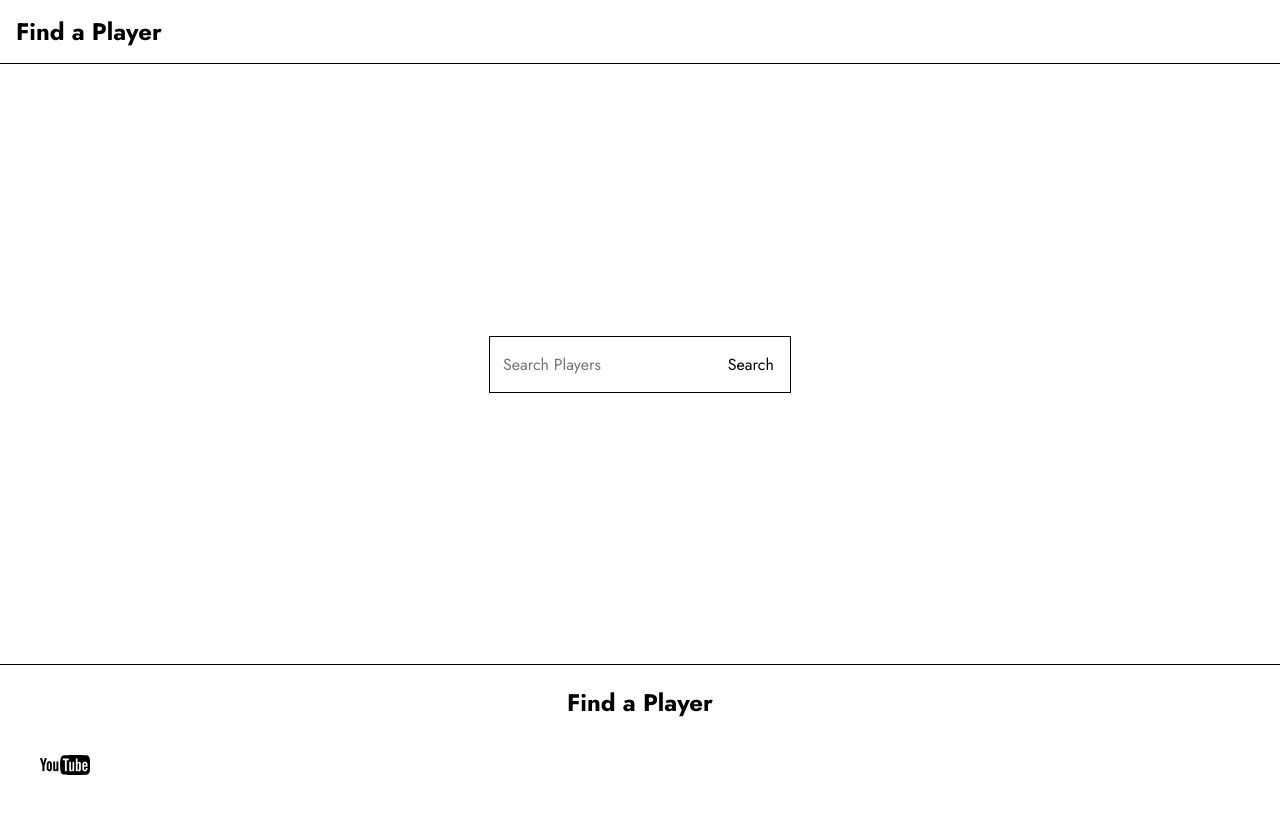
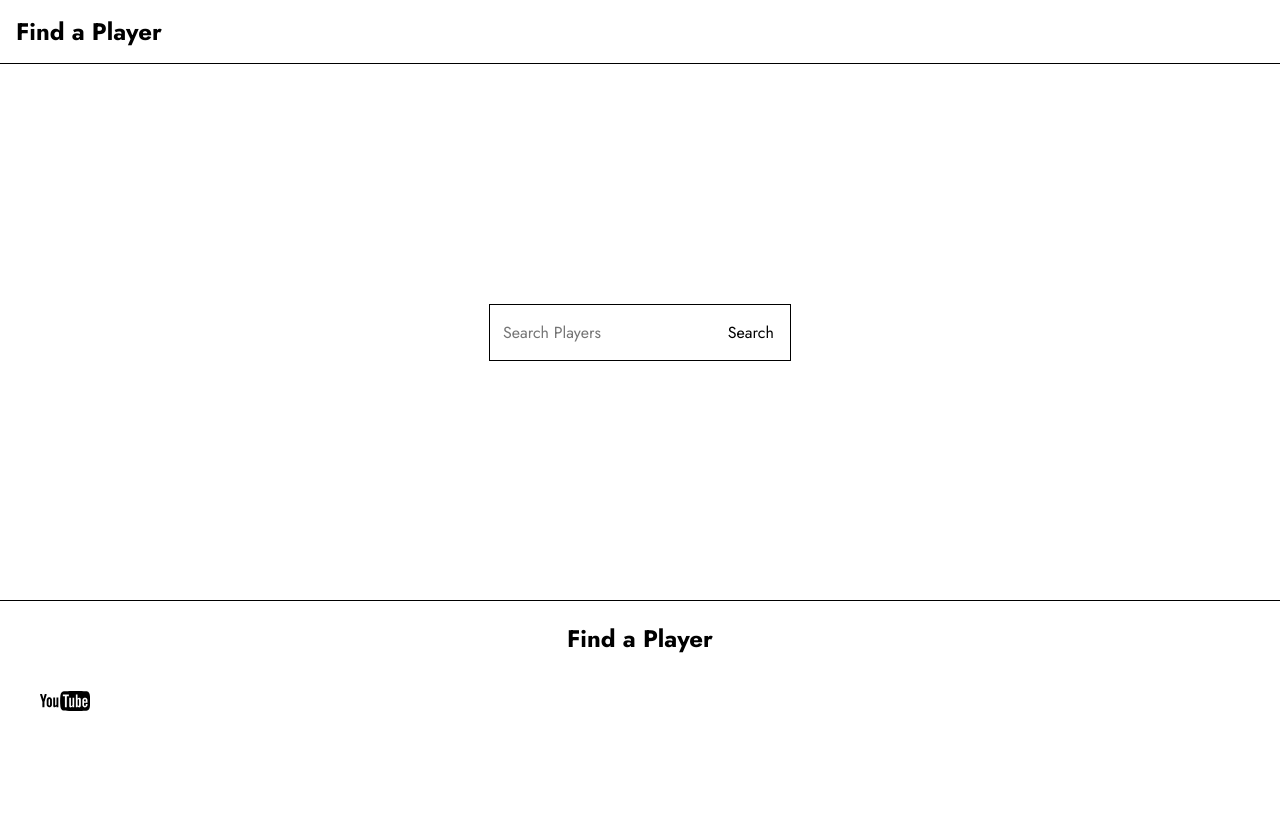
Before and after one commit to Furxx2000/Vue-Find-Players, a Vue app: page /search in a window 1280 px wide. Shown: the top 814 px of the page. Built offline with nearby package versions, Linux system fonts and the light colour scheme.

Commit message:
修改margin

```diff
--- a/src/pages/search/Search.vue
+++ b/src/pages/search/Search.vue
@@ -13,7 +13,7 @@
 main {
   max-width: 90%;
   height: 20rem;
-  margin: 2rem auto;
+  margin: 0 auto;
   display: flex;
   align-items: center;
   justify-content: center;
```
